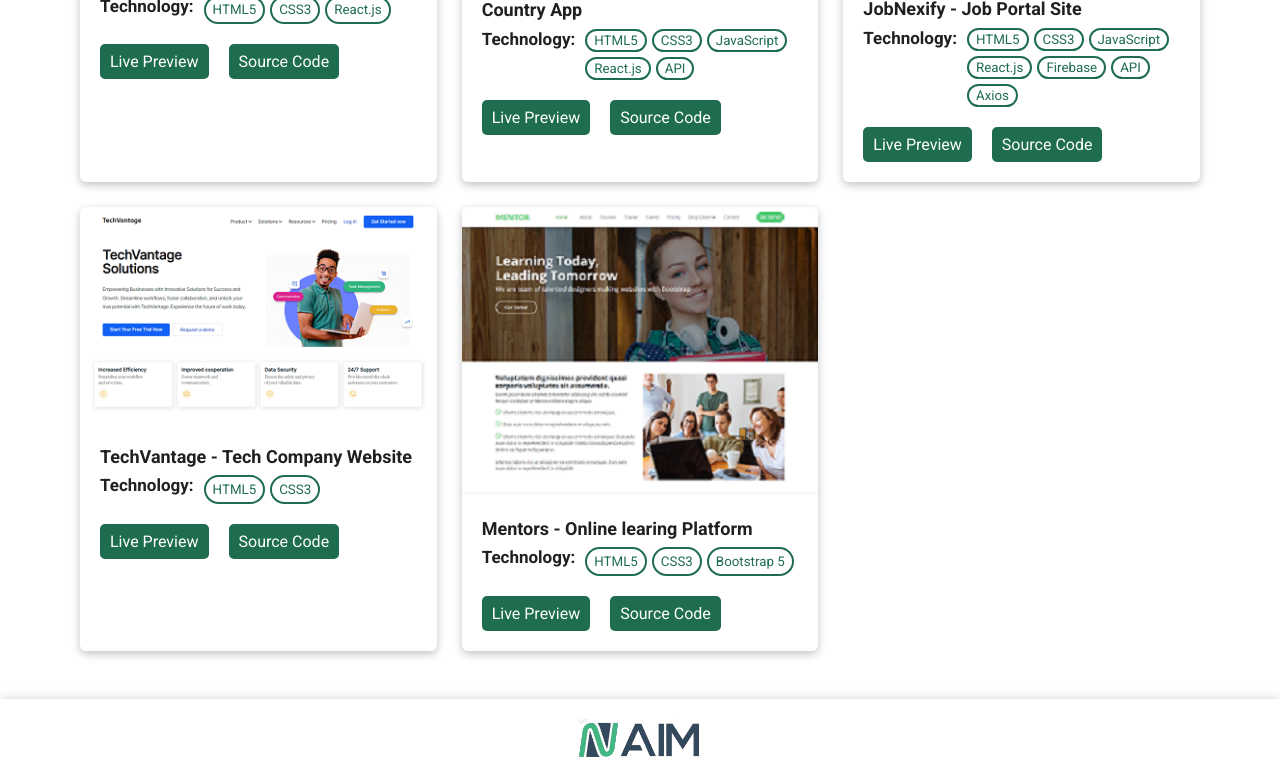
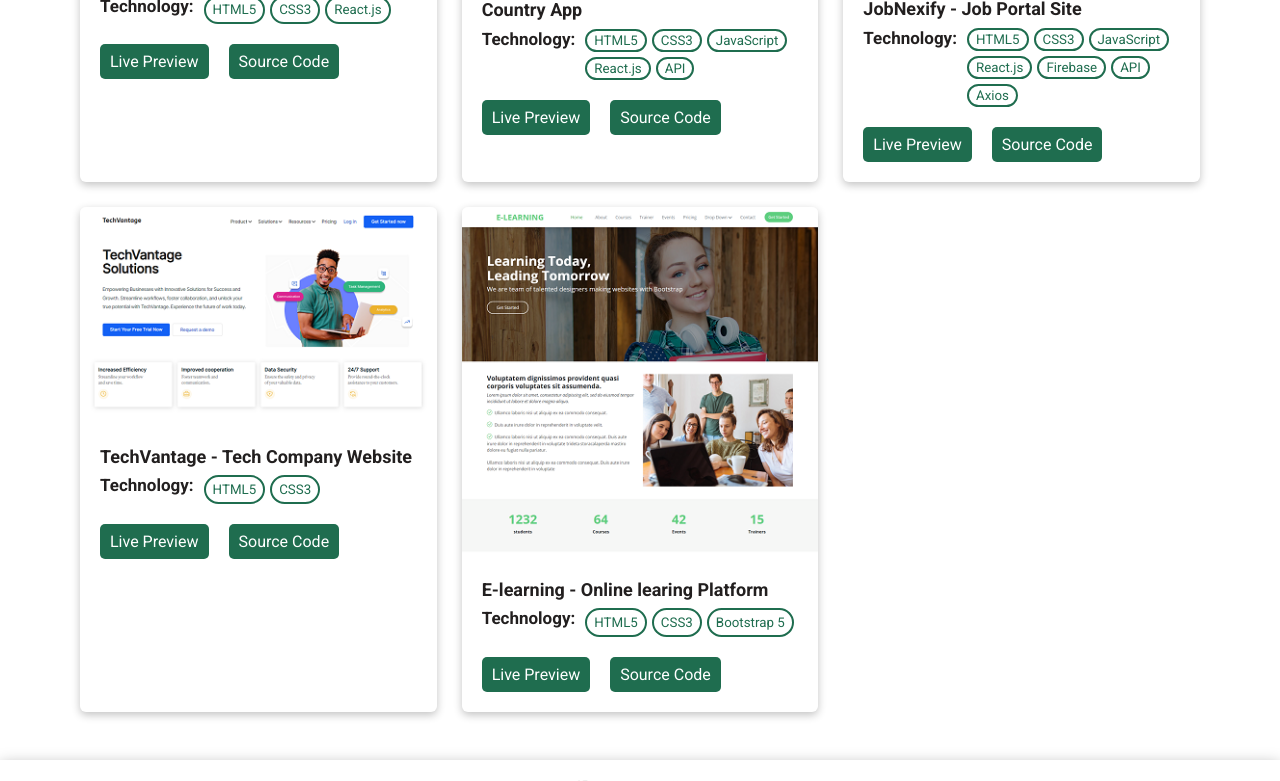
Before and after one commit to Md-Naim-Howlader/Portfolio_Of_Md_Naim_Howlader, a React (Vite) app: page /projects in a window 1280 px wide. Shown: the part 516-1297 px from the top of the page. Built offline with nearby package versions, Linux system fonts and the light colour scheme.

Commit message:
some update

```diff
--- a/src/Components/RecentProjects.jsx
+++ b/src/Components/RecentProjects.jsx
@@ -1,4 +1,4 @@
-import React, { useState } from "react";
+import { useState } from "react";
 import projectsData from "../Data/projects.json";
 import Project from "../Components/Project/Project";
 import { RxDoubleArrowRight } from "react-icons/rx";
--- a/src/Data/projects.json
+++ b/src/Data/projects.json
@@ -5,7 +5,7 @@
     "image": "images/projects/byteBazar.png",
     "technology": ["HTML5", "CSS3", "React.js"],
     "liveSite": "https://byte-bazar-e-commerce.vercel.app/",
-    "sourceCode": "https://github.com/Md-Naim-Howlader/ByteBazar-E-commerce"
+    "sourceCode": "https://github.com/Md-Naim-Howlader/byte-bazar-e-commerce"
   },
   {
     "id": 2,
@@ -41,10 +41,10 @@
   },
   {
     "id": 5,
-    "siteName": "Mentors - Online learing Platform",
-    "image": "images/projects/mentor.png",
+    "siteName": "E-learning - Online learing Platform",
+    "image": "images/projects/E-learning.png",
     "technology": ["HTML5", "CSS3", "Bootstrap 5"],
-    "liveSite": "https://mentor-webiste.vercel.app/",
-    "sourceCode": "https://github.com/Md-Naim-Howlader/Mentor-webiste"
+    "liveSite": "https://e-learning-bay-phi.vercel.app/",
+    "sourceCode": "https://github.com/Md-Naim-Howlader/E-learning"
   }
 ]
```
Also changed, not shown: public/images/projects/E-learning.png (added), public/images/projects/mentor.png (deleted).
